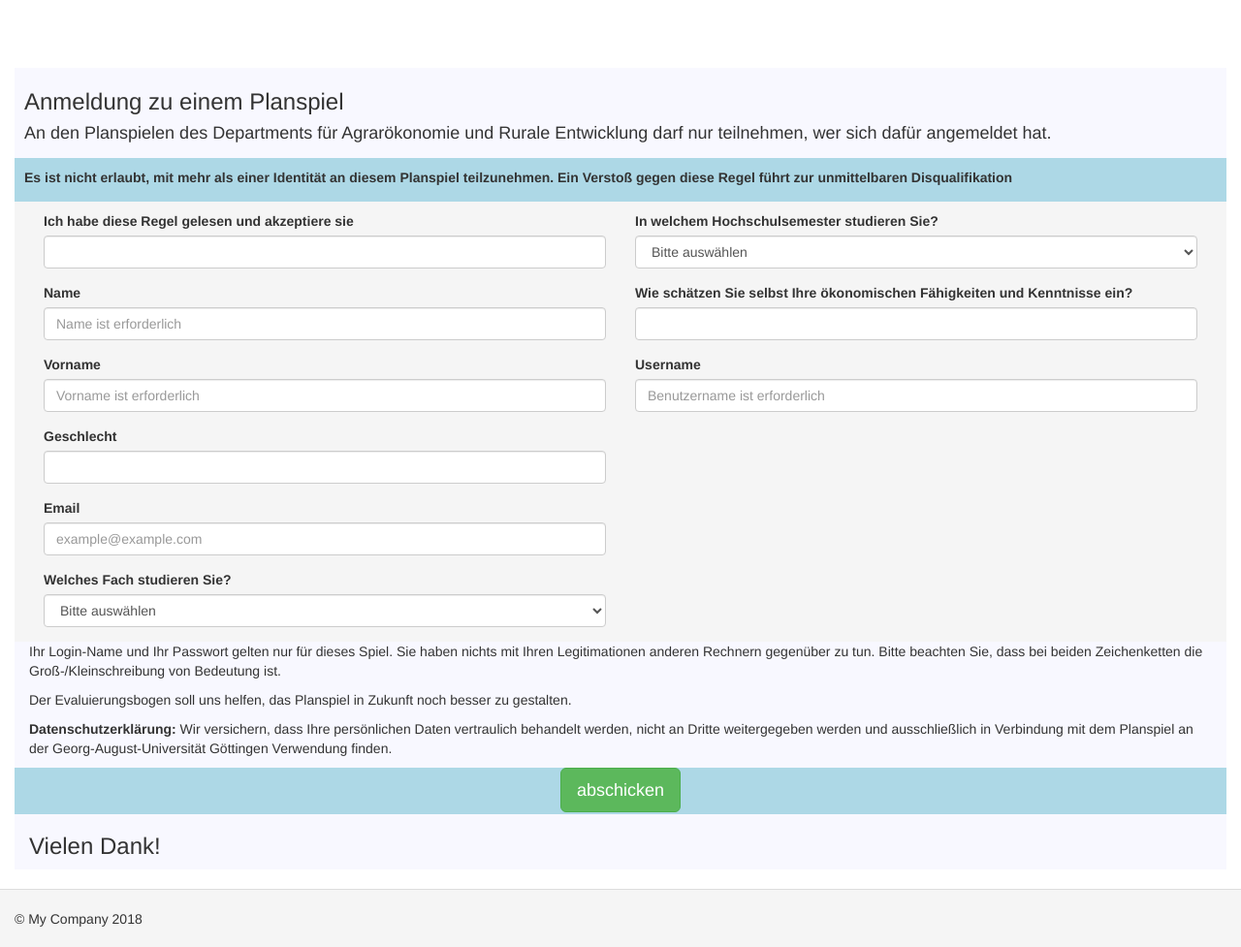
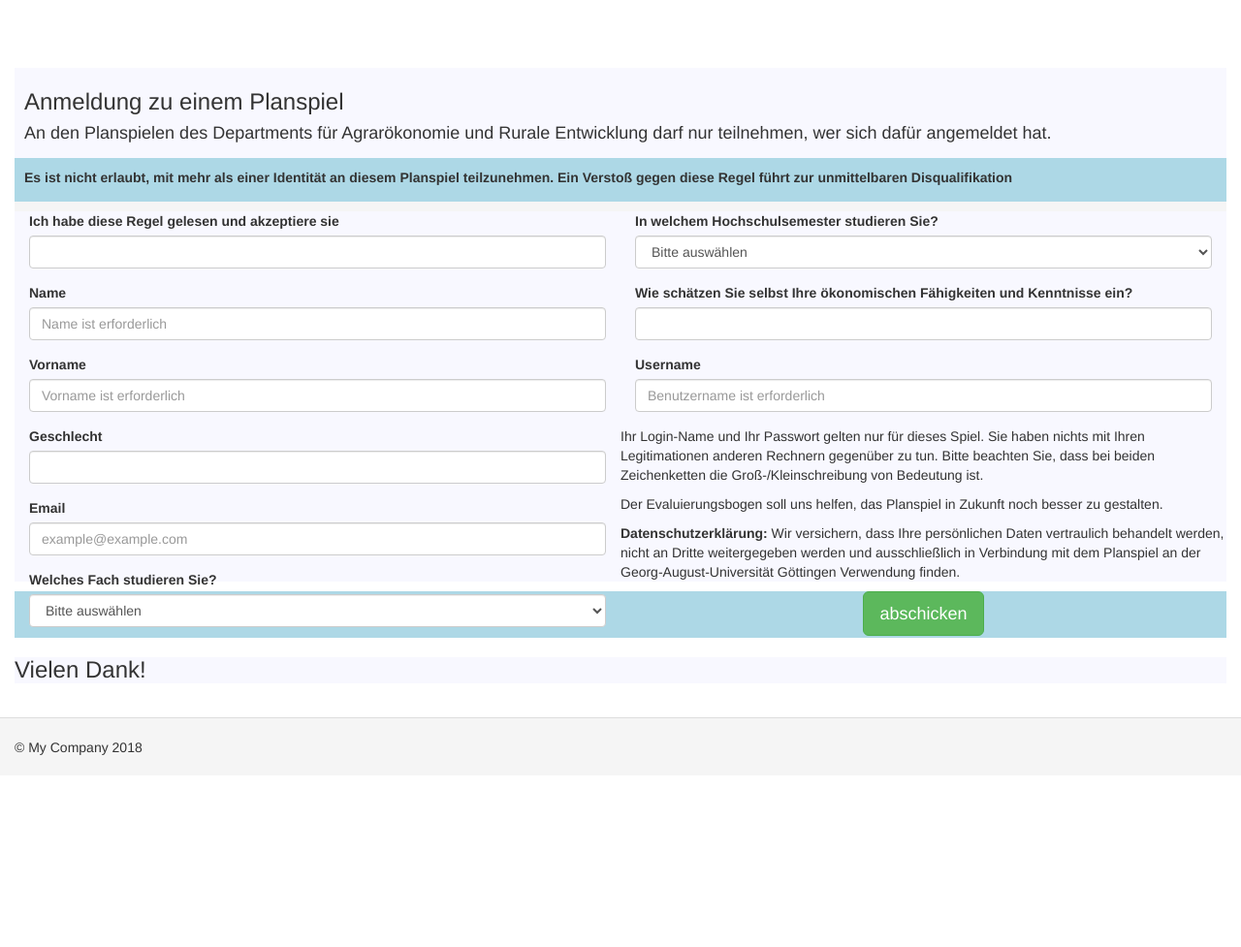
Before and after one commit to rubayethasan/fwos, a Yii app: template views/benutzer/create.php in a window 1280 px wide. Shown: the whole page at 97% size. After the commit the page ends 779 px from the top, so only its background shows below. Run offline with PHP 8.4 and a stand-in for Yii, Linux system fonts and the light colour scheme; the template is opened without the code that fills it: most values are stand-ins (such as "Sample title", 1, 10 or a date in 2020); form fields are guessed from the names that the template uses; data that the repository does not hold is empty; some libraries are stand-ins or nearby versions.

Commit message:
gdsfsgdfj

```diff
--- a/views/benutzer/_form.php
+++ b/views/benutzer/_form.php
@@ -17,12 +17,12 @@ $user_role = Generic::getCurrentuser(Yii::$app->user->id,'rolle');
 
     <?php $form = ActiveForm::begin(); ?>
 
-    <div class="col-lg-12 form-heading">
+    <div class="form-heading">
         <?= HTML::label("Es ist nicht erlaubt, mit mehr als einer Identität an diesem Planspiel teilzunehmen. Ein Verstoß gegen diese Regel führt zur unmittelbaren Disqualifikation")?>
     </div>
 
-    <div class="col-lg-12 form-body">
-        <div class="col-lg-6">
+    <div class="form-body">
+        <div class="col-md-6">
 
             <?= $form->field($model, 'regel')->radioList([ 'ja' => 'ja', 'nein' => 'nein'])->label('Ich habe diese Regel gelesen und akzeptiere sie')?>
 
@@ -37,7 +37,7 @@ $user_role = Generic::getCurrentuser(Yii::$app->user->id,'rolle');
             <?= $form->field($model, 'studienfach')->dropDownList(['' => 'Bitte auswählen', 'Forstökonomie und Forsteinrichtung' => 'Forstökonomie und Forsteinrichtung','Agrarökonomie und Rurale Entwicklung' => "Agrarökonomie und Rurale Entwicklung"])->label('Welches Fach studieren Sie?') ?>
 
         </div>
-        <div class="col-lg-6">
+        <div class="col-md-6">
             <?= $form->field($model, 'semester')->dropDownList(['' => 'Bitte auswählen', 1 => 1, 2 => 2, 3 => 3, 4 => 4, 5 => 5, 6 => 6, 7 => 7, 8 => 8, 9 => 9, 10 => 10, 11 => 11, 12 => 12, 13 => 13, 14 => 14, 15 => 15, 16 => 16 ])->label('In welchem Hochschulsemester studieren Sie?')?>
 
             <?= $form->field($model, 'kenntnisse')->radioList([ 1 => 'sehr gut', 2 => 'gut', 3 => 'mittelmäßig', 4 => 'weniger gut', 5 => ' nicht gut', ])->label('Wie schätzen Sie selbst Ihre ökonomischen Fähigkeiten und Kenntnisse ein?') ?>
@@ -59,7 +59,7 @@ $user_role = Generic::getCurrentuser(Yii::$app->user->id,'rolle');
 
     </div>
 
-    <div class="col-lg-12 form-instruc">
+    <div class="form-instruc">
         <p>Ihr Login-Name und Ihr Passwort gelten nur für dieses Spiel. Sie haben nichts mit Ihren Legitimationen anderen Rechnern gegenüber zu tun. Bitte beachten Sie, dass bei beiden Zeichenketten die Groß-/Kleinschreibung von Bedeutung ist.</p>
         <p>Der Evaluierungsbogen soll uns helfen, das Planspiel in Zukunft noch besser zu gestalten.</p>
         <p><b>Datenschutzerklärung:</b> Wir versichern, dass Ihre persönlichen Daten vertraulich behandelt werden, nicht an Dritte weitergegeben werden und ausschließlich in Verbindung mit dem Planspiel an der Georg-August-Universität Göttingen Verwendung finden.</p>
@@ -72,7 +72,7 @@ $user_role = Generic::getCurrentuser(Yii::$app->user->id,'rolle');
 
     <?php ActiveForm::end(); ?>
 
-    <div class="col-lg-12 form-instruc">
+    <div class="form-instruc">
         <h3>Vielen Dank!</h3>
     </div>
 
```
Also changed, not shown: views/eingabe/_form.php (+4 -4 lines), views/site/index.php (+7 -7 lines).
